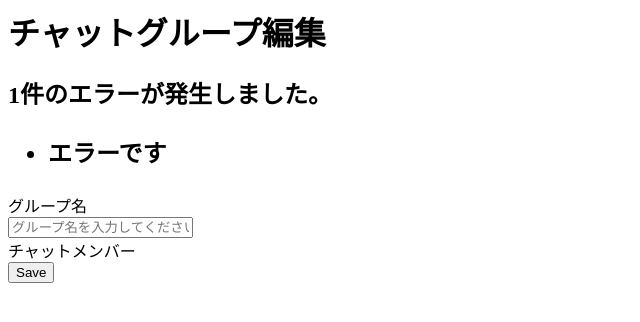
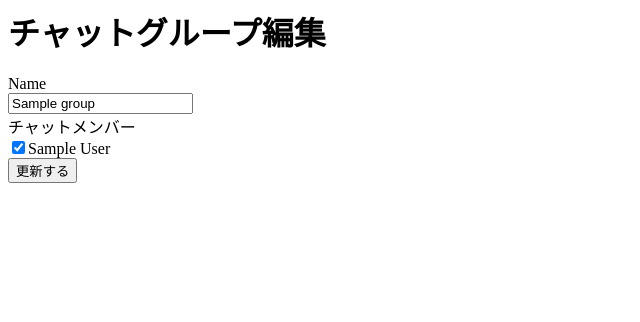
Before and after one commit to ryusuketake/chat-space, a Rails app: page /groups/1/edit in a window 1280 px wide. Shown: the top 322 px of the page, without its empty margins (0-640 px from the left). Run offline with Rails 7, Linux system fonts and the light colour scheme; a user stored in the database is signed in; tables that the repository leaves empty hold one stand-in row (values such as "Sample post").

Commit message:
Create-Group-Edit-Function

```diff
--- a/app/assets/stylesheets/_index.scss
+++ b/app/assets/stylesheets/_index.scss
@@ -33,11 +33,11 @@
       padding-top: 20px;
       padding-bottom: 20px;
       display: block;
-      &__group-name {
+      &__name {
         font-size: 15px;
         color: $White;
       }
-      &__group-status {
+      &__message {
         font-size: 11px;
         color: $White;
         padding-top: 5px;
--- a/app/controllers/groups_controller.rb
+++ b/app/controllers/groups_controller.rb
@@ -1,4 +1,8 @@
 class GroupsController < ApplicationController
+  before_action :set_group, only: [:edit, :update]
+
+  def index
+  end
 
   def new
     @group = Group.new
@@ -14,15 +18,20 @@ class GroupsController < ApplicationController
     end
   end
 
+  def update
+    if @group.update(group_params)
+      redirect_to group_messages_path(@group), notice: 'グループを編集しました'
+    else
+      render :edit
+    end
+  end
+
   private
   def group_params
     params.require(:group).permit(:name, user_ids: [] )
   end
 
-  def edit
+  def set_group
+    @group = Group.find(params[:id])
   end
-
-  def update
-  end
-
 end
--- a/app/models/user.rb
+++ b/app/models/user.rb
@@ -3,6 +3,6 @@ class User < ApplicationRecord
   # :confirmable, :lockable, :timeoutable, :trackable and :omniauthable
   devise :database_authenticatable, :registerable,
          :recoverable, :rememberable, :validatable
-  has_many :groups_users
+  has_many :group_users
   has_many :groups, through: :group_users
 end
--- /dev/null
+++ b/app/views/groups/_form.html.haml
@@ -0,0 +1,25 @@
+= form_for group do |f|
+  - if group.errors.any?
+    .chat-group-form__errors
+      %h2= "#{group.errors.full_messages.count}件のエラーが発生しました。"
+      %ul
+        - group.errors.full_messages.each do |message|
+          %li= message
+  .chat-group-form__field
+    .chat-group-form__field--left
+      = f.label :name, class: 'chat-group-form__label'
+    .chat-group-form__field--right
+      = f.text_field :name, class: 'chat__group_name chat-group-form__input', placeholder: "グループ名を入力してください"
+  .chat-group-form__field
+    / この部分はインクリメンタルサーチ(ユーザー追加の非同期化)のときに使用します
+  .chat-group-form__field
+    .chat-group-form__field--left
+      = f.label "チャットメンバー", class: "chat-group-form__label"
+    .chat-group-form__field--right
+      / グループ作成機能の追加時はここにcollection_check_boxesの記述を入れてください
+      = f.collection_check_boxes :user_ids, User.all, :id, :name
+      / この部分はインクリメンタルサーチ(ユーザー追加の非同期化)のときにも使用します
+  .chat-group-form__field
+    .chat-group-form__field--left
+    .chat-group-form__field--right
+      = f.submit class: 'chat-group-form__action-btn'
--- a/app/views/groups/edit.html.haml
+++ b/app/views/groups/edit.html.haml
@@ -1,25 +1,3 @@
 .chat-group-form
   %h1 チャットグループ編集
-  %form
-    .chat-group-form__errors
-      %h2
-        1件のエラーが発生しました。
-        %ul
-          %li エラーです
-    .chat-group-form__field
-      .chat-group-form__field--left
-        %label.chat-group-form__label{for: "chat_group_name"} グループ名
-      .chat-group-form__field--right
-        %input#chat_group_name.chat-group-form__input{name: "chat_group[name]", placeholder: "グループ名を入力してください", type: "text"}/
-    .chat-group-form__field
-      / この部分はインクリメンタルサーチ(ユーザー追加の非同期化)のときに使用します
-    .chat-group-form__field
-      .chat-group-form__field--left
-        %label.chat-group-form__label チャットメンバー
-      .chat-group-form__field--right
-        / グループ作成機能の追加時はここにcollection_check_boxesの記述を入れてください
-        / この部分はインクリメンタルサーチ(ユーザー追加の非同期化)のときにも使用します
-    .chat-group-form__field
-      .chat-group-form__field--left
-      .chat-group-form__field--right
-        %input.chat-group-form__action-btn{"data-disable-with": "Save", name: "commit", type: "submit", value: "Save"}/
+  = render partial: 'form', locals: { group: @group }
--- /dev/null
+++ b/app/views/groups/index.html.haml
@@ -0,0 +1,3 @@
+.wrapper
+
+  = render 'shared/side_bar'
--- a/config/routes.rb
+++ b/config/routes.rb
@@ -1,7 +1,9 @@
 Rails.application.routes.draw do
   devise_for :users
   # For details on the DSL available within this file, see http://guides.rubyonrails.org/routing.html
-  root to: "messages#index"
+  root to: "groups#index"
   resources :users, only:[:edit, :update]
-  resources :groups, only:[:new, :create, :edit, :update]
+  resources :groups, only:[:new, :create, :edit, :update] do
+    resources :messages, only: [:index]
+  end
 end
```
Also changed, not shown: app/views/groups/new.html.haml (+1 -25 lines), app/views/shared/_side_bar.html.haml (+7 -5 lines).
